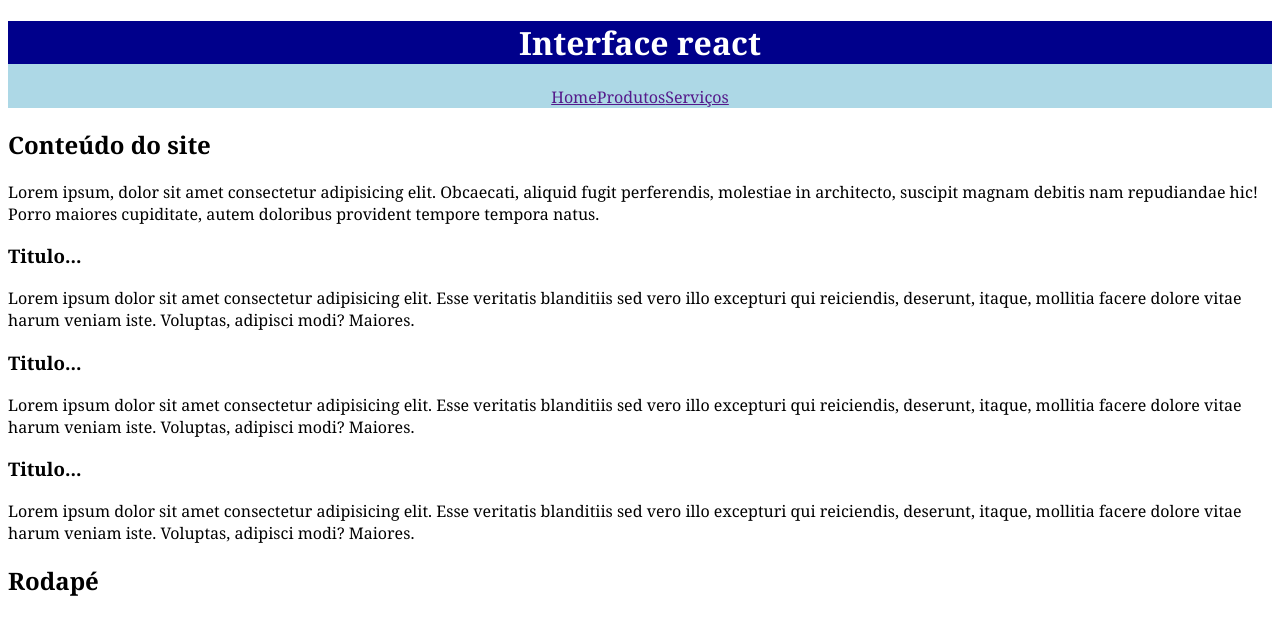
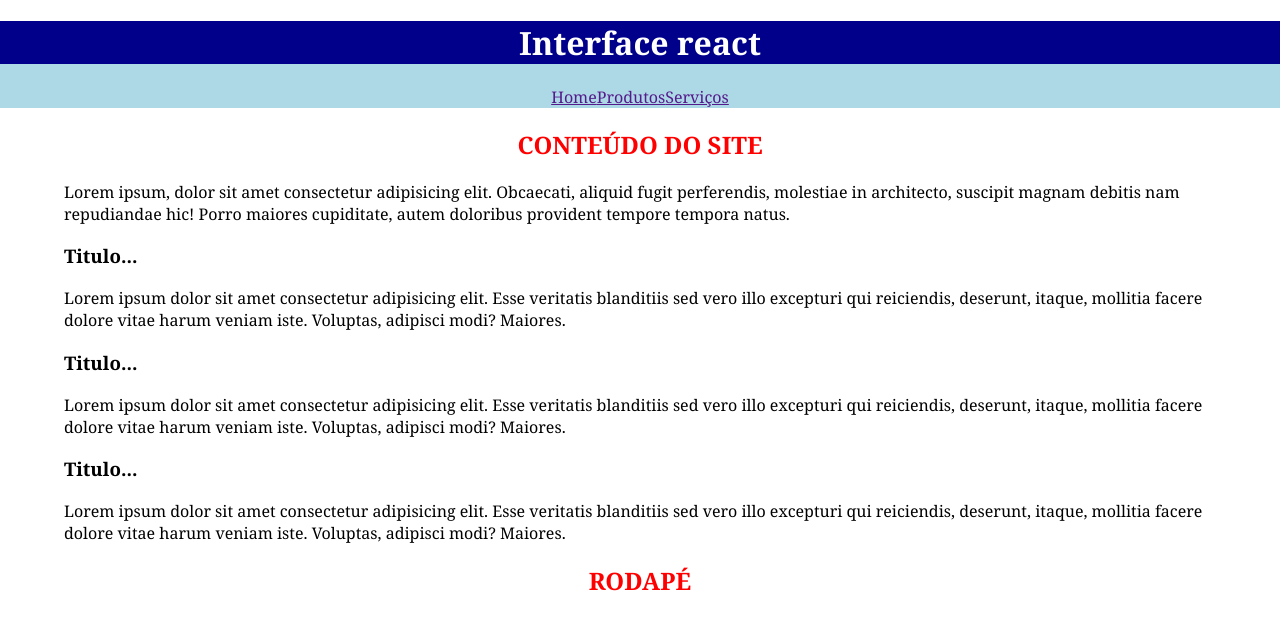
Before and after one commit to guilhermessanto/meu-app, a React (Create React App) app: page / in a window 1280 px wide. Shown: the top 634 px of the page. Built offline with nearby package versions, Linux system fonts and the light colour scheme.

Commit message:
Conflitos css

```diff
--- a/public/index.html
+++ b/public/index.html
@@ -1,5 +1,5 @@
 <!DOCTYPE html>
-<html lang="en">
+<html lang="pt-br">
   <head>
     <meta charset="utf-8" />
     <link rel="icon" href="%PUBLIC_URL%/favicon.ico" />
@@ -10,34 +10,13 @@
       content="Web site created using create-react-app"
     />
     <link rel="apple-touch-icon" href="%PUBLIC_URL%/logo192.png" />
-    <!--
-      manifest.json provides metadata used when your web app is installed on a
-      user's mobile device or desktop. See https://developers.google.com/web/fundamentals/web-app-manifest/
-    -->
+
     <link rel="manifest" href="%PUBLIC_URL%/manifest.json" />
-    <!--
-      Notice the use of %PUBLIC_URL% in the tags above.
-      It will be replaced with the URL of the `public` folder during the build.
-      Only files inside the `public` folder can be referenced from the HTML.
 
-      Unlike "/favicon.ico" or "favicon.ico", "%PUBLIC_URL%/favicon.ico" will
-      work correctly both with client-side routing and a non-root public URL.
-      Learn how to configure a non-root public URL by running `npm run build`.
-    -->
     <title>React App</title>
   </head>
   <body>
     <noscript>You need to enable JavaScript to run this app.</noscript>
     <div id="root"></div>
-    <!--
-      This HTML file is a template.
-      If you open it directly in the browser, you will see an empty page.
-
-      You can add webfonts, meta tags, or analytics to this file.
-      The build step will place the bundled scripts into the <body> tag.
-
-      To begin the development, run `npm start` or `yarn start`.
-      To create a production bundle, use `npm run build` or `yarn build`.
-    -->
   </body>
 </html>
--- /dev/null
+++ b/src/components/layouts/Conteudo.css
@@ -0,0 +1,10 @@
+/* Conteudo.css */
+main {
+  width: 90vw;
+  margin: auto;
+}
+.subtitulo {
+  text-align: center;
+  color: red;
+  text-transform: uppercase;
+}
--- a/src/components/layouts/Conteudo.jsx
+++ b/src/components/layouts/Conteudo.jsx
@@ -1,9 +1,10 @@
 import Artigo from "../Artigo";
+import "./Conteudo.css";
 const Conteudo = () => {
   return (
     <main>
       <section>
-        <h2>Conteúdo do site</h2>
+        <h2 className="subtitulo">Conteúdo do site</h2>
         <p>
           Lorem ipsum, dolor sit amet consectetur adipisicing elit. Obcaecati,
           aliquid fugit perferendis, molestiae in architecto, suscipit magnam
--- a/src/components/layouts/Footer.jsx
+++ b/src/components/layouts/Footer.jsx
@@ -1,7 +1,7 @@
 const Footer = () => {
   return (
     <footer>
-      <h2>Rodapé</h2>
+      <h2 className="subtitulo">Rodapé</h2>
     </footer>
   );
 };
--- a/src/index.css
+++ b/src/index.css
@@ -7,5 +7,7 @@
   font-size: 16px;
 }
 body {
+  margin: 0;
+  padding: 0;
   font-family: Georgia, "Times New Roman", Times, serif;
 }
```
